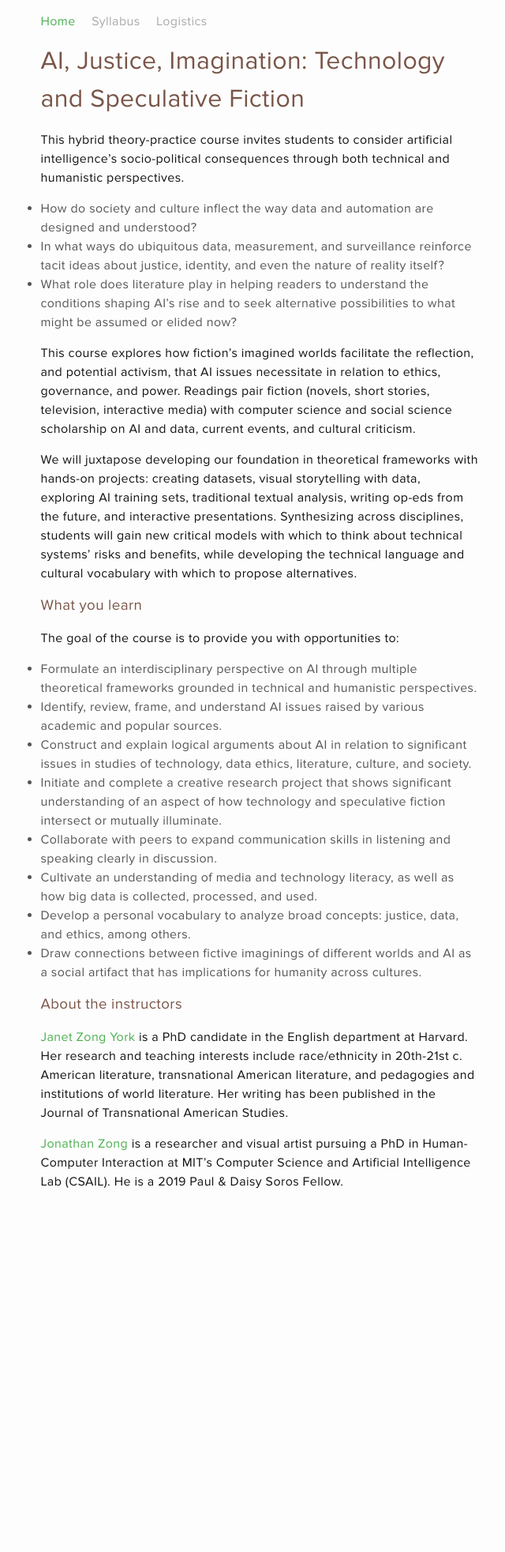
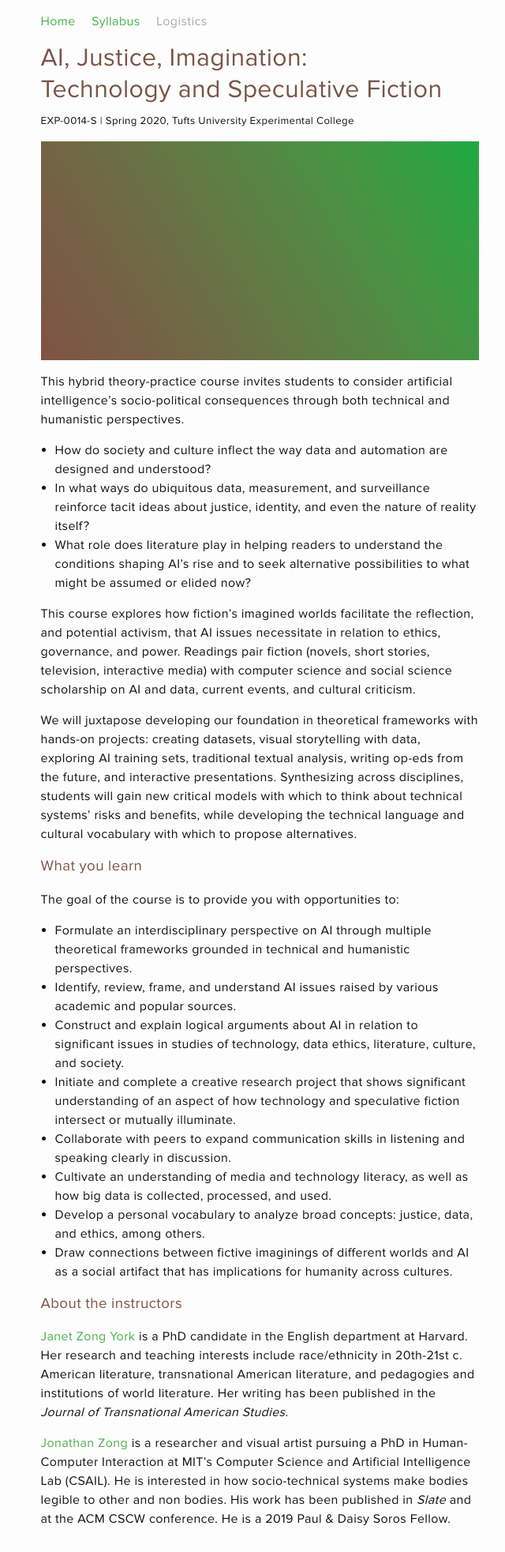
Before and after one commit to tech-speculative/tech-speculative.github.io, a Jekyll site: the page built from index.html, in a window 1280 px wide. Shown: the whole page at 79% size, without its empty margins (311-951 px from the left). Built offline with Jekyll 4.4.1, drawn with Linux system fonts in a browser that asks for light colours; before the commit the page ends 1538 px from its top, so only the background shows below that.

Commit message:
add more

```diff
--- a/_includes/head.html
+++ b/_includes/head.html
@@ -10,12 +10,12 @@
   <link rel="canonical" href="{{ page.url | replace:'index.html','' | prepend: site.baseurl | prepend: site.url }}">
 
   <meta name="twitter:card" content="summary_large_image" />
-  <meta name="twitter:title" content="{{ site.title }}" />
+  <meta name="twitter:title" content="{% if page.title %}{{ page.title }} | {% endif %}{{ site.title }}" />
   <meta name="twitter:description" content="{{ site.description }}" />
-  <meta name="twitter:image" content="{{ "/assets/images/twitter-card.png" | prepend: site.baseurl }}" />
+  <meta name="twitter:image" content="{{ "/assets/images/card.png" | prepend: site.baseurl }}" />
 
   <meta property="og:url"                content="{{ site.url }}" />
-  <meta property="og:title"              content="{{ site.title }}" />
+  <meta property="og:title"              content="{% if page.title %}{{ page.title }} | {% endif %}{{ site.title }}" />
   <meta property="og:description"        content="{{ site.description }}" />
-  <meta property="og:image"              content="{{ "/assets/images/twitter-card.png" | prepend: site.baseurl }}" />
+  <meta property="og:image"              content="{{ "/assets/images/card.png" | prepend: site.baseurl }}" />
 </head>
--- a/_includes/nav.html
+++ b/_includes/nav.html
@@ -1,9 +1,9 @@
 <nav class="nav-menu">
   <p>
     <a href="{{ "/" | prepend: site.baseurl }}" {% if page.url == '/' %}class="active"{% endif %}>Home</a>
-    <!-- <a href="{{ "/syllabus" | prepend: site.baseurl }}" {% if page.url == '/syllabus.html' %}class="active"{% endif %}>Syllabus</a>
-    <a href="{{ "/logistics" | prepend: site.baseurl }}" {% if page.url == '/logistics.html' %}class="active"{% endif %}>Logistics</a> -->
-    <a>Syllabus</a>
+    <a href="{{ "/syllabus" | prepend: site.baseurl }}" {% if page.url == '/syllabus.html' %}class="active"{% endif %}>Syllabus</a>
+    <!-- <a href="{{ "/logistics" | prepend: site.baseurl }}" {% if page.url == '/logistics.html' %}class="active"{% endif %}>Logistics</a> -->
+    <!-- <a>Syllabus</a> -->
     <a>Logistics</a>
   </p>
 </nav>
--- a/_sass/_layout.scss
+++ b/_sass/_layout.scss
@@ -46,7 +46,14 @@ h1, h3 {
   color: $brown;
 }
 
+h1 {
+  line-height: 1.25;
+  margin-bottom: 10px;
+}
+
+.avoidwrap {
+  display: inline-block;
+}
 ul {
-  margin-left: 0;
-  color: #555;
+  margin-left: 18px;
 }
--- a/index.html
+++ b/index.html
@@ -1,7 +1,12 @@
 ---
 ---
 
-<h1>AI, Justice, Imagination: Technology and Speculative Fiction</h1>
+<h1><span class="avoidwrap">AI, Justice, Imagination:</span> <span class="avoidwrap">Technology and Speculative Fiction</span></h1>
+<h5>EXP-0014-S | Spring 2020, Tufts University Experimental College</h5>
+<p>
+  <img src="{{ "/assets/images/card.png" | prepend: site.baseurl }}"/>
+</p>
+
 <p>
   This hybrid theory-practice course invites students to consider artificial intelligence’s socio-political consequences through both technical and humanistic perspectives.
 </p>
@@ -39,11 +44,10 @@
   <a href="http://janetzongyork.com/">Janet Zong York</a> is a PhD candidate in the English department at Harvard. Her research and
   teaching interests include race/ethnicity in 20th-21st c. American literature, transnational
   American literature, and pedagogies and institutions of world literature. Her writing has been
-  published in the Journal of Transnational American Studies.
+  published in the <em>Journal of Transnational American Studies</em>.
 </p>
 
 <p>
   <a href="http://jonathanzong.com/">Jonathan Zong</a> is a researcher and visual artist pursuing a PhD in Human-Computer Interaction
-  at MIT’s Computer Science and Artificial Intelligence Lab (CSAIL). He is a 2019 Paul & Daisy
-  Soros Fellow.
+  at MIT’s Computer Science and Artificial Intelligence Lab (CSAIL). He is interested in how socio-technical systems make bodies legible to other and non bodies. His work has been published in <em>Slate</em> and at the ACM CSCW conference. He is a 2019 Paul & Daisy Soros Fellow.
 </p>
```
Also changed, not shown: syllabus.md (added, +251 -0 lines), assets/images/card.png (added), assets/images/logotype.svg (deleted), assets/images/marching.png (deleted).
